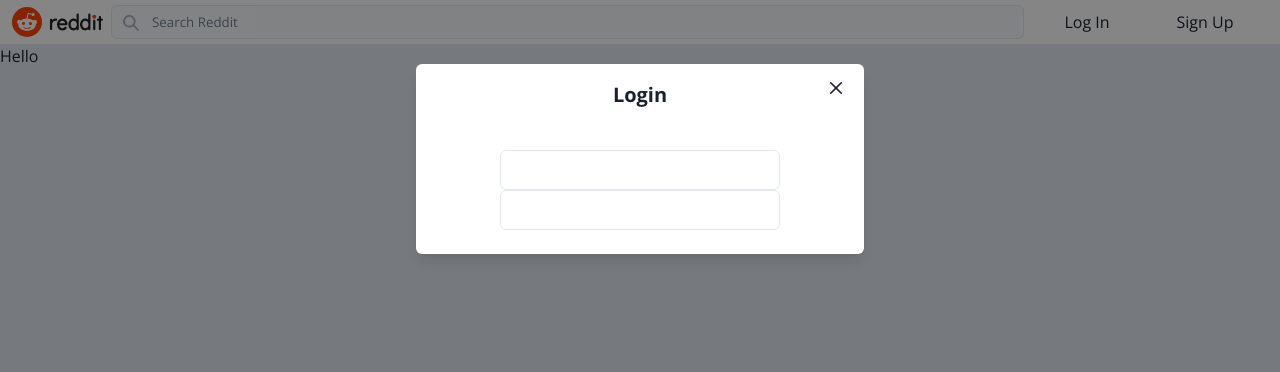
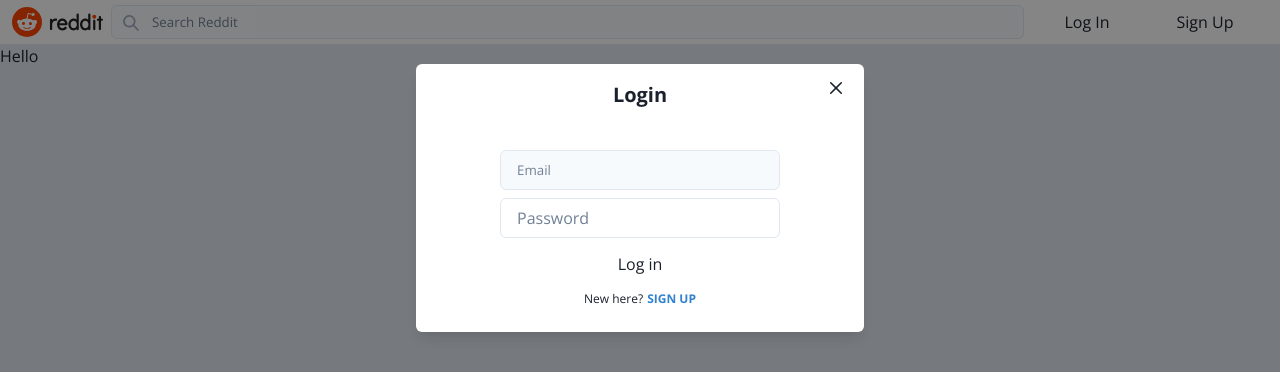
Before and after one commit to ClaytonDewey/reddit-clone, a Next.js app: page / in a window 1280 px wide. Both pictures are taken after a click on the button "Log In". Shown: the top 372 px of the page. Built offline with nearby package versions, Linux system fonts and the light colour scheme.

Commit message:
Update input fields, and add onClick/Submit

```diff
--- a/src/components/Modal/Auth/Login.tsx
+++ b/src/components/Modal/Auth/Login.tsx
@@ -1,18 +1,77 @@
 import React, { useState } from 'react';
-import { Input } from '@chakra-ui/react';
+import { Button, Flex, Input, Text } from '@chakra-ui/react';
+import { useSetRecoilState } from 'recoil';
+import { authModalState } from '@/src/atoms/authModalAtom';
 
 type LoginProps = {};
 
 const Login: React.FC<LoginProps> = () => {
+  const setAuthModalState = useSetRecoilState(authModalState);
   const [loginForm, setLoginForm] = useState({
     email: '',
     password: '',
   });
 
+  const onSubmit = () => {};
+
+  const onChange = (event: React.ChangeEvent<HTMLInputElement>) => {
+    // update form state
+    setLoginForm((prev) => ({
+      ...prev,
+      [event.target.name]: event.target.value,
+    }));
+  };
+
   return (
-    <form>
-      <Input />
-      <Input />
+    <form onSubmit={onSubmit}>
+      <Input
+        required
+        name='email'
+        placeholder='Email'
+        type='email'
+        mb={2}
+        onChange={onChange}
+        fontSize='10pt'
+        _placeholder={{ color: 'gray.500' }}
+        _hover={{
+          bg: 'white',
+          border: '1px solid',
+          borderColor: 'blue.500',
+        }}
+        _focus={{
+          outline: 'none',
+          bg: 'white',
+          border: '1px solid',
+          borderColor: 'blue.500',
+        }}
+        bg='gray.50'
+      />
+      <Input
+        required
+        name='password'
+        type='password'
+        placeholder='Password'
+        onChange={onChange}
+      />
+      <Button type='submit' width='100%' height='36px' mt={2} mb={2}>
+        Log in
+      </Button>
+      <Flex fontSize='9pt' justifyContent='center'>
+        <Text mr={1}>New here?</Text>
+        <Text
+          color='blue.500'
+          fontWeight={700}
+          cursor='pointer'
+          onClick={() =>
+            setAuthModalState((prev) => ({
+              ...prev,
+              view: 'signup',
+            }))
+          }
+        >
+          SIGN UP
+        </Text>
+      </Flex>
     </form>
   );
 };
```
